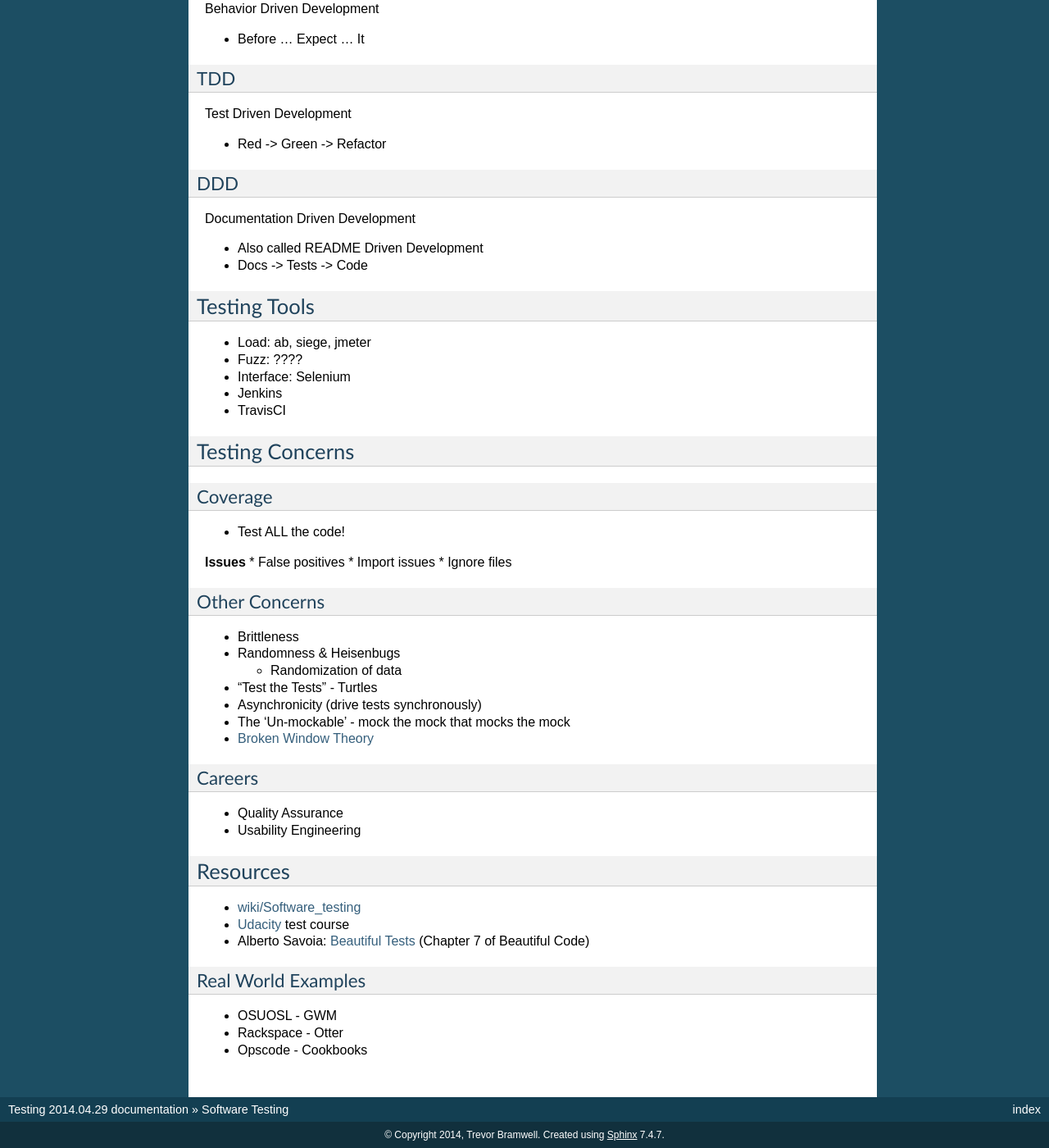
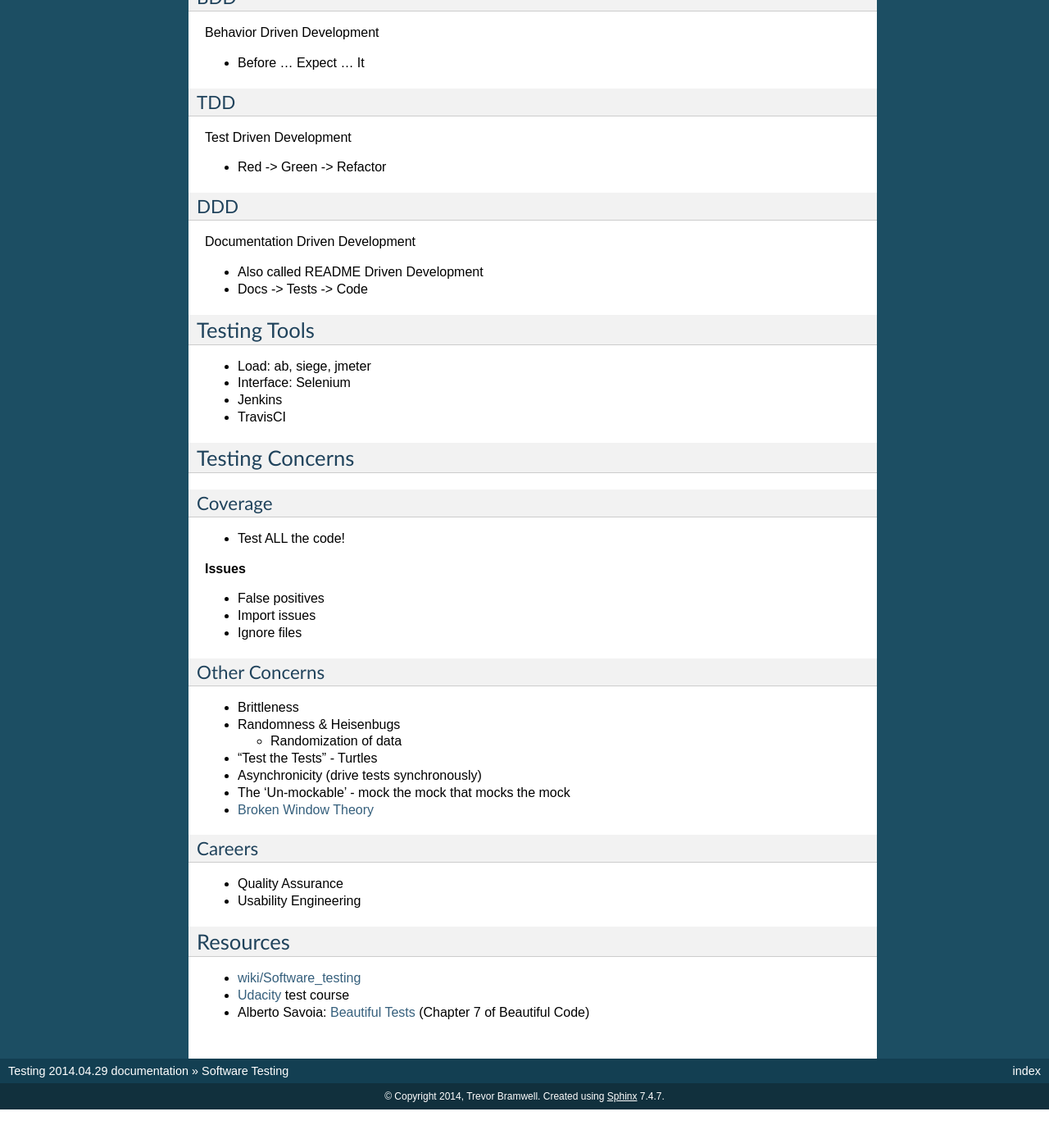
Before and after one commit to bramwelt/presentations, a Sphinx documentation site: the page built from testing/source/index.rst, in a window 1280 px wide and 1400 px high, scrolled down 1989 px. Shown: the whole window at 82% size. Built offline with Sphinx 7.4.7, drawn with Linux system fonts in a browser that asks for light colours; formulas are drawn with MathJax 3; after the commit the page ends 3342 px from its top, so only the background shows below that; some of the changed text lies outside the part shown.

Commit message:
Final draft of talk.

```diff
--- a/testing/source/index.rst
+++ b/testing/source/index.rst
@@ -21,7 +21,7 @@ What is Testing?
 **Test** */tɛst/*
 
 * "The means by which the presence, quality, or
-genuineness of anything is determined; a means of trial."
+   genuineness of anything is determined; a means of trial."
 
 What Testing Give You
 ---------------------
@@ -126,7 +128,6 @@ Testing Tools
 =============
 
 * Load: ab, siege, jmeter
-* Fuzz: ????
 * Interface: Selenium
 * Jenkins
 * TravisCI
@@ -140,6 +141,7 @@ Coverage
 * Test ALL the code!
 
 **Issues**
+
 * False positives
 * Import issues
 * Ignore files
@@ -170,13 +172,6 @@ Resources
 * Udacity_ test course
 * Alberto Savoia: `Beautiful Tests`_ (Chapter 7 of Beautiful Code)
 
-Real World Examples
--------------------
-
-* OSUOSL - GWM
-* Rackspace - Otter
-* Opscode - Cookbooks
-
 .. _Udacity: https://www.udacity.com/course/viewer#!/c-cs258/l-48587906/m-48713560
 .. _Beautiful Tests: http://cdn.ttgtmedia.com/searchSoftwareQuality/downloads/BeautifulTests.pdf
 .. _wiki/Software_testing: https://en.wikipedia.org/wiki/Software_testing
```
Also changed, not shown: other parts of testing/source/index.rst (+4 -2 lines).
